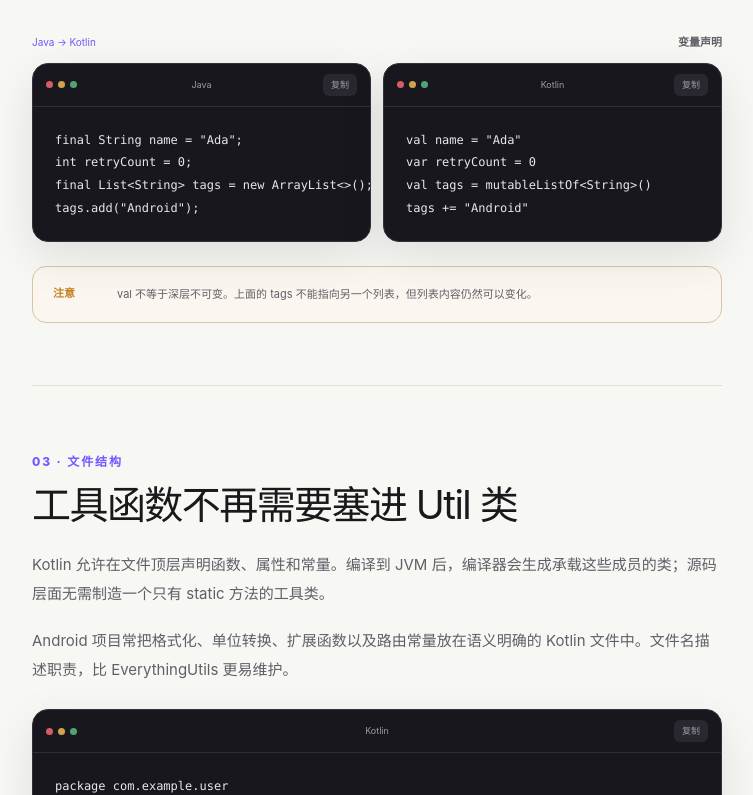
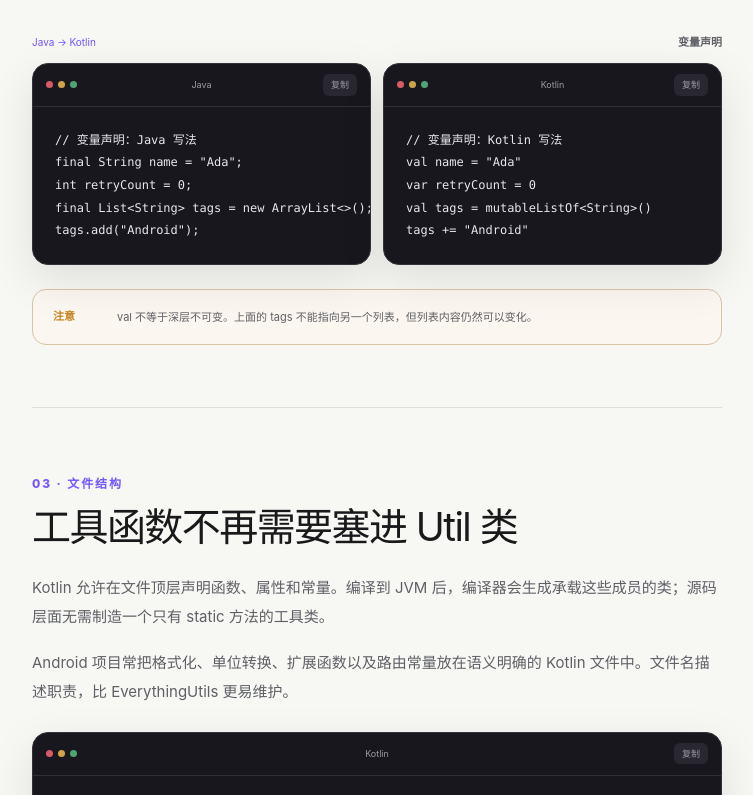
Before and after one commit to upwon/kotlin-android-learning, a Next.js app: page /course/meet-kotlin in a window 1280 px wide. Shown: the part 1505-2300 px from the top of the page, without its empty margins (283-1036 px from the left). Built offline with nearby package versions, Linux system fonts and the light colour scheme.

Commit message:
Add folded answers and Chinese code comments

```diff
--- a/app/_components/code-block.tsx
+++ b/app/_components/code-block.tsx
@@ -2,11 +2,18 @@
 
 import { useState } from "react";
 
-export function CodeBlock({ code, label = "Kotlin" }: { code: string; label?: string }) {
+type CodeBlockProps = {
+  code: string;
+  label?: string;
+  comment?: string;
+};
+
+export function CodeBlock({ code, label = "Kotlin", comment }: CodeBlockProps) {
   const [copied, setCopied] = useState(false);
+  const displayedCode = comment ? `// ${comment}\n${code}` : code;
 
   async function copyCode() {
-    await navigator.clipboard.writeText(code);
+    await navigator.clipboard.writeText(displayedCode);
     setCopied(true);
     window.setTimeout(() => setCopied(false), 1400);
   }
@@ -18,7 +25,7 @@
         <span className="code-label">{label}</span>
         <button type="button" onClick={copyCode}>{copied ? "已复制" : "复制"}</button>
       </div>
-      <pre><code>{code}</code></pre>
+      <pre><code>{displayedCode}</code></pre>
     </div>
   );
 }
@@ -28,8 +35,8 @@
     <div className="comparison-block">
       <div className="comparison-title"><span>Java → Kotlin</span><strong>{title}</strong></div>
       <div className="comparison-grid">
-        <CodeBlock code={java} label="Java" />
-        <CodeBlock code={kotlin} label="Kotlin" />
+        <CodeBlock code={java} label="Java" comment={`${title}：Java 写法`} />
+        <CodeBlock code={kotlin} label="Kotlin" comment={`${title}：Kotlin 写法`} />
       </div>
     </div>
   );
```
